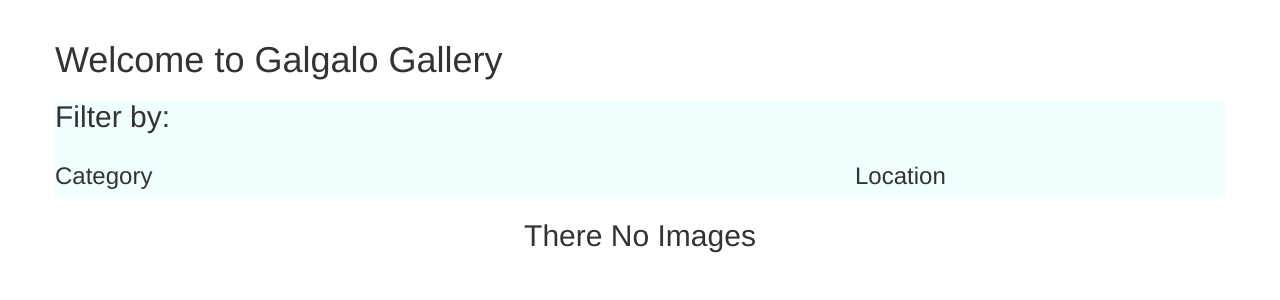
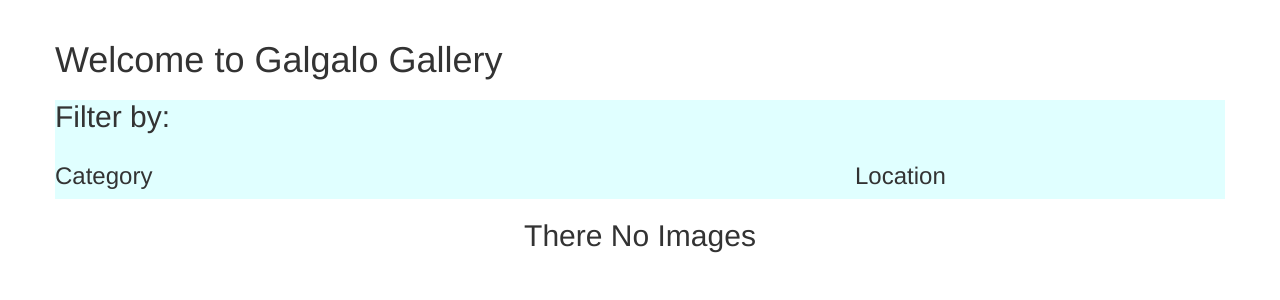
Before and after one commit to francismuk/Gallery, a Django app: page / in a window 1280 px wide. Shown: the part 52-352 px from the top of the page. Run offline with Django 3.2, Linux system fonts and the light colour scheme; data that the repository does not hold is empty; some libraries are stand-ins or nearby versions.

Commit message:
change styles name

```diff
--- a/images/static/css/main.css
+++ b/images/static/css/styles.css
@@ -62,5 +62,8 @@
   text-align: center;
 }
 .card-body{
-  background-color: azure;
+  background-color: lightcyan;
 }
+.col{
+  color: white;
+}
--- a/images/templates/base.html
+++ b/images/templates/base.html
@@ -13,7 +13,7 @@
 
   {% block styles %}
     {% bootstrap_css %}
-    <link rel="stylesheet" href="{% static 'css/main.css' %}">
+    <link rel="stylesheet" href="{% static 'css/styles.css' %}">
     <link rel="stylesheet" href="https://use.fontawesome.com/releases/v5.5.0/css/all.css" integrity="sha384-B4dIYHKNBt8Bc12p+WXckhzcICo0wtJAoU8YZTY5qE0Id1GSseTk6S+L3BlXeVIU" crossorigin="anonymous">
   {% endblock %}
 </head>
```
